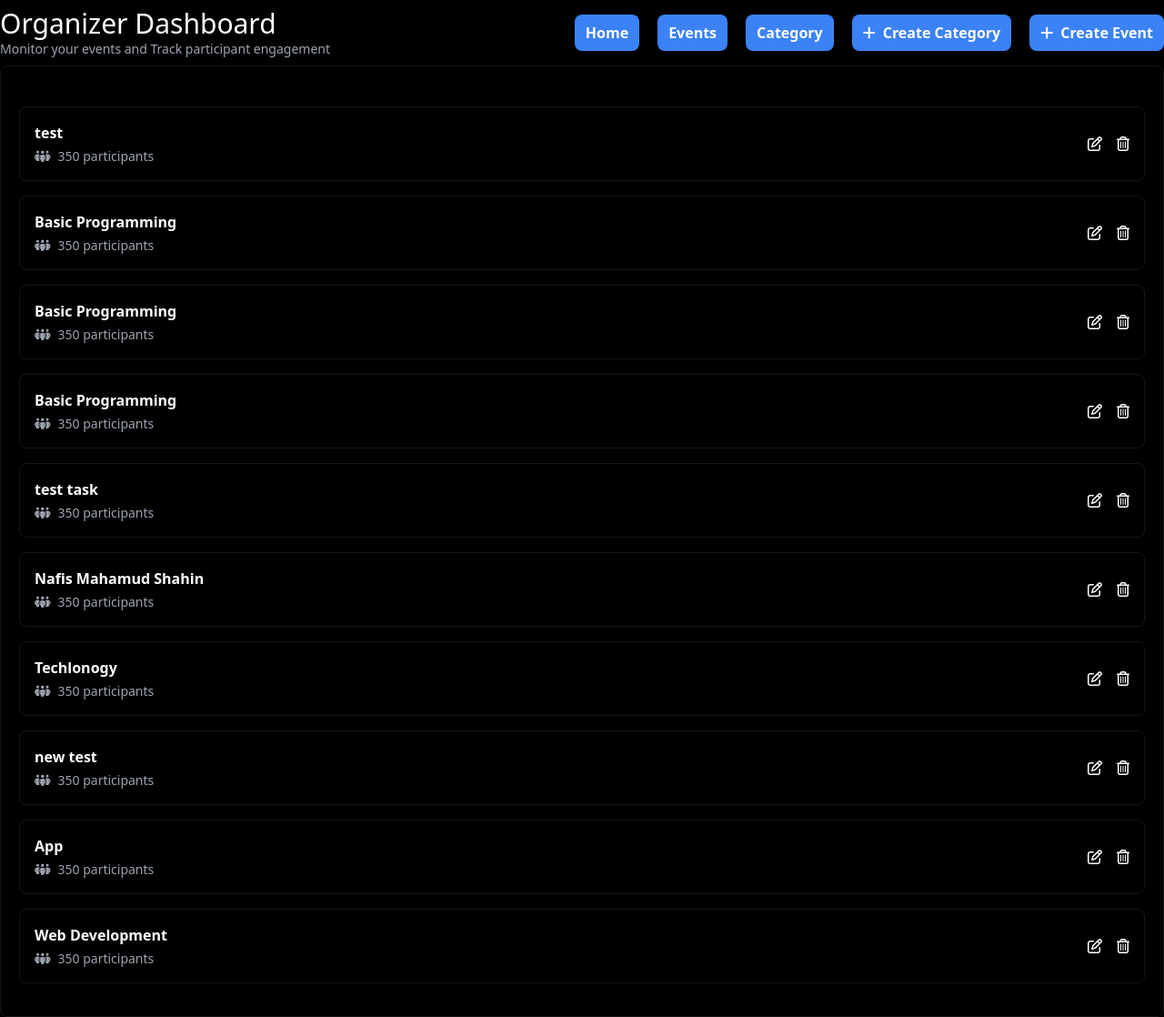
After one commit to nafismahamudshahin/Event-Managements, a Django app: page /category/ in a window 1280 px wide. The commit adds this page. Shown: the whole page at 91% size. Run offline with Django 5.2, Linux system fonts and the light colour scheme; data comes from the database, SQL or seed files in the repository; both versions use the stored data as it was after the commit; some libraries are stand-ins or nearby versions.

Commit message:
create category pages and render also make base2 file

```diff
--- /dev/null
+++ b/events/templates/base2.html
@@ -0,0 +1,46 @@
+{% load static %}
+<!DOCTYPE html>
+<html lang="en">
+<head>
+    <meta charset="UTF-8">
+    <meta name="viewport" content="width=device-width, initial-scale=1.0">
+    <title>Admin Dashboard</title>
+    <script src="https://kit.fontawesome.com/39f0ad8315.js" crossorigin="anonymous"></script>
+    <script src="https://cdn.jsdelivr.net/npm/@tailwindcss/browser@4"></script>
+    <link rel="stylesheet" href="{% static 'css/output.css' %}">
+</head>
+<body class="bg-black">
+<header>
+    <nav class="py-2">
+        <div class="container m-auto flex justify-between items-center">
+            <div class="left_nav text-white">
+                <h1 class="text-3xl">Organizer Dashboard</h1>
+                <p class="text-sm text-gray-400">Monitor your events and Track participant engagement</p>
+            </div>
+            <div class="right_nav flex gap-5">
+                <a href="{% url 'home' %}" class="flex items-center gap-2 bg-blue-500 py-2 px-3 rounded-lg text-white font-bold cursor-pointer">
+                    <span >Home</span>
+                </a>
+                <a href="{% url 'dashboard' %}" class="flex items-center gap-2 bg-blue-500 py-2 px-3 rounded-lg text-white font-bold cursor-pointer">
+                    <span >Events</span>
+                </a>
+                <a href="{% url 'category' %}" class="flex items-center gap-2 bg-blue-500 py-2 px-3 rounded-lg text-white font-bold cursor-pointer">
+                    <span >Category</span>
+                </a>
+                <a href="{% url 'create-category' %}" class="flex items-center gap-2 bg-blue-500 py-2 px-3 rounded-lg text-white font-bold cursor-pointer">
+                    <i class="fa-solid fa-plus"></i>
+                    <span >Create Category</span>
+                </a>
+                <a href="{% url 'create-event' %}" class="flex items-center gap-2 bg-blue-500 py-2 px-3 rounded-lg text-white font-bold cursor-pointer">
+                    <i class="fa-solid fa-plus"></i>
+                    <span >Create Event</span>
+                </a>
+            </div>
+        </div>
+    </nav>
+</header>
+{% block content2 %}
+
+{% endblock content2 %}
+</body>
+</html>
--- /dev/null
+++ b/events/templates/category.html
@@ -0,0 +1,41 @@
+{% extends "base2.html" %}
+{% block content2 %}
+<section>
+    {% comment %} top {% endcomment %}
+
+    {% comment %} all category {% endcomment %}
+    <div class="container m-auto py-6 px-5 rounded-lg bg-transparent border border-neutral-900">
+        <div class="mt-5 mb-3 grid gap-4">
+            {% if categprys %}
+                {% for category in categprys %}
+                    <div class="flex items-center justify-between p-4 border border-border rounded-lg bg-transparent  border-neutral-900 hover:bg-stone-950">
+                        <div class="flex items-center">
+                            <div class="flex flex-col">
+                                <h3 class="font-semibold text-white">{{category.name}}</h3>
+                                <div class="flex items-center gap-4 text-gray-400 text-sm  mt-1">
+                                    <div class="flex gap-2 items-center ">
+                                        <i class="fa-solid fa-people-group"></i>
+                                        <span>350 participants</span>
+                                    </div>
+                                </div>
+                            </div>
+                        </div>
+
+                        <div class="flex items-center gap-4 text-white">
+                            {% comment %} {% url 'edit-categprys' categprys.id %} {% endcomment %}
+                            <a href="" class="edit_btn">
+                                <i class="fa-regular fa-pen-to-square"></i>
+                            </a>
+                            {% comment %} {% url 'delete-categprys' categprys.id %} {% endcomment %}
+                            <a href="" class="delete_btn">
+                                <i class="fa-regular fa-trash-can"></i>
+                            </a>
+                        </div>
+                    </div>
+                {% endfor %}
+            {% endif %}
+        </div>
+    </div>
+</section>
+
+{% endblock content2 %}
--- a/events/urls.py
+++ b/events/urls.py
@@ -1,11 +1,12 @@
 from django.urls import path
 
 # import views for render the link:
-from events.views import test, register_event,register_participant,register_category ,admin_dashboard ,editEventInfo ,deleteEvent
+from events.views import test, register_event,register_participant,register_category ,admin_dashboard ,editEventInfo ,deleteEvent ,category_management
 
 urlpatterns = [
     path('test/',test),
     path('dashboard/',admin_dashboard,name="dashboard"),
+    path('category/',category_management,name="category"),
     path('create-participint/',register_participant , name="create-participint"),
     path('create-event/',register_event , name="create-event"),
     path('create-category/',register_category,name="create-category"),
--- a/events/views.py
+++ b/events/views.py
@@ -71,6 +71,16 @@ def admin_dashboard(request):
     }
     return render(request,'dashboard.html',context)
 
+# Category:
+def category_management(request):
+    all_categorys = Category.objects.all()
+    context={
+        "categprys": all_categorys,
+    }
+    return render(request,"category.html",context)
+
+
+
 # Edit Event information:
 def editEventInfo(request,id):
     event = Event.objects.get(id=id)
@@ -89,5 +99,7 @@ def deleteEvent(request,id):
     event.delete()
     return redirect('dashboard')
 
+
+
 def test(request):
     return render(request,'dashboard.html')
```
Also changed, not shown: events/templates/dashboard.html (+7 -38 lines), db.sqlite3, participants/views.py (line endings or trailing spaces).
